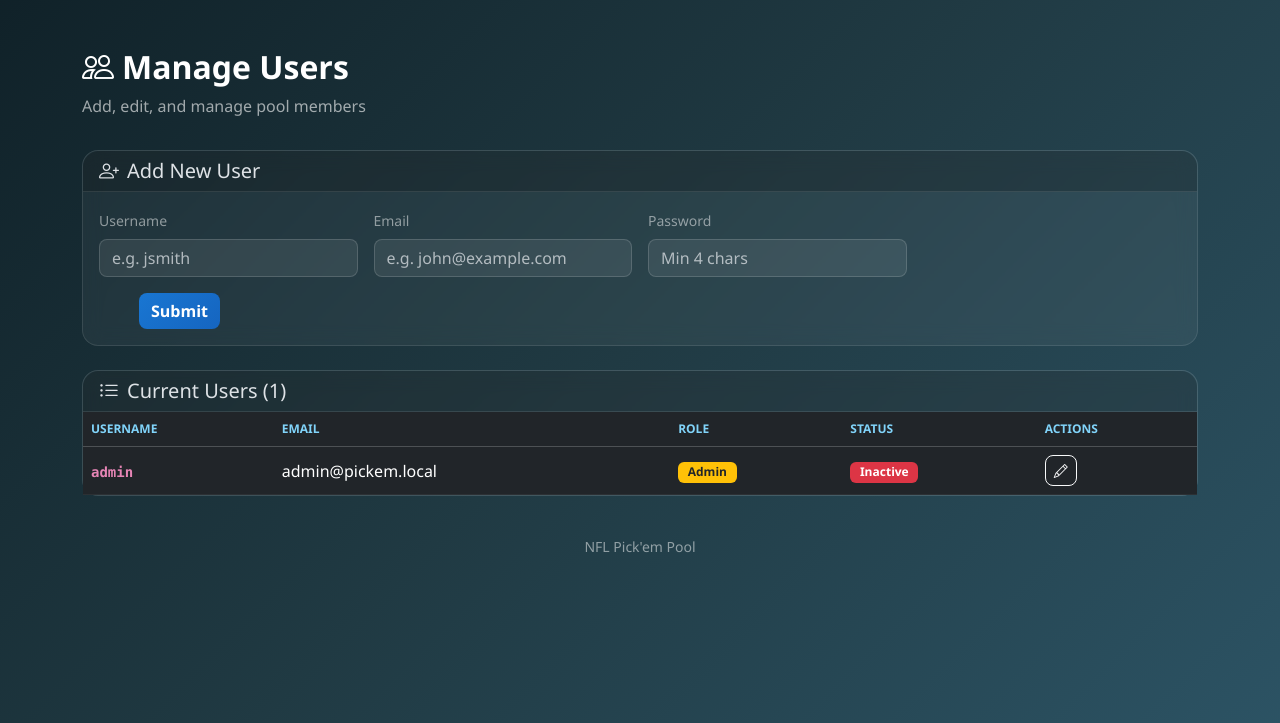
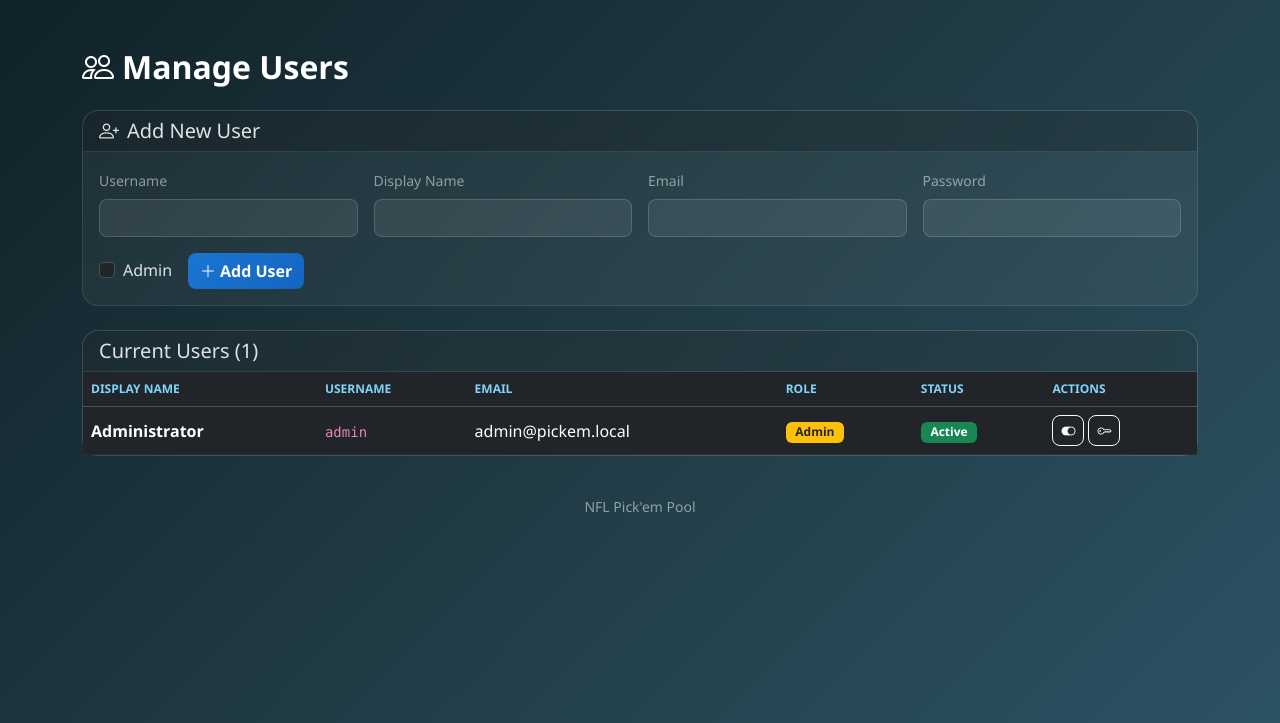
Before and after one commit to rajivmordani/pickem, a Flask app: template app/templates/admin/users.html in a window 1280 px wide. Shown: the part 63-786 px from the top of the page. Run offline with Flask 3, Linux system fonts and the light colour scheme; the template is opened without the code that fills it: values that come from a table or form of the project are taken from there, others are empty; tables that the repository leaves empty hold one stand-in row (values such as "Sample post"); form fields are guessed from the names that the template uses.

Commit message:
Fix all admin templates
Co-authored-by: Cursor <cursoragent@cursor.com>

```diff
--- a/app/templates/admin/users.html
+++ b/app/templates/admin/users.html
@@ -3,70 +3,48 @@
 {% block content %}
 <div class="page-header">
     <h1><i class="bi bi-people me-2"></i>Manage Users</h1>
-    <p>Add, edit, and manage pool members</p>
 </div>
-
 <div class="card mb-4">
     <div class="card-header"><h5 class="mb-0"><i class="bi bi-person-plus me-2"></i>Add New User</h5></div>
     <div class="card-body">
         <form method="POST" action="{{ url_for('admin.add_user') }}">
-            {{ form.hidden_tag() }}
             <div class="row g-3">
-                <div class="col-md-3">
-                    <label class="form-label small text-white-50">Username</label>
-                    {{ form.username(class="form-control", placeholder="e.g. jsmith") }}
-                </div>
-                <div class="col-md-3">
-                    <label class="form-label small text-white-50">Email</label>
-                    {{ form.email(class="form-control", placeholder="e.g. john@example.com") }}
-                </div>
-                <div class="col-md-3">
-                    <label class="form-label small text-white-50">Password</label>
-                    {{ form.password(class="form-control", placeholder="Min 4 chars") }}
-                </div>
+                <div class="col-md-3"><label class="form-label small text-white-50">Username</label><input type="text" class="form-control" name="username" required></div>
+                <div class="col-md-3"><label class="form-label small text-white-50">Display Name</label><input type="text" class="form-control" name="display_name" required></div>
+                <div class="col-md-3"><label class="form-label small text-white-50">Email</label><input type="email" class="form-control" name="email" required></div>
+                <div class="col-md-3"><label class="form-label small text-white-50">Password</label><input type="password" class="form-control" name="password" required minlength="4"></div>
             </div>
             <div class="mt-3 d-flex align-items-center gap-3">
-                <div class="form-check">
-                    {{ form.is_admin(class="form-check-input") }}
-                    {{ form.is_admin.label(class="form-check-label") }}
-                </div>
-                {{ form.submit(class="btn btn-primary") }}
+                <div class="form-check"><input type="checkbox" class="form-check-input" name="is_admin" id="isAdmin"><label class="form-check-label" for="isAdmin">Admin</label></div>
+                <button type="submit" class="btn btn-primary"><i class="bi bi-plus-lg me-1"></i>Add User</button>
             </div>
         </form>
     </div>
 </div>
-
 <div class="card">
-    <div class="card-header"><h5 class="mb-0"><i class="bi bi-list-ul me-2"></i>Current Users ({{ users|length }})</h5></div>
-    <div class="card-body p-0">
-        <div class="table-responsive">
-            <table class="table table-hover mb-0">
-                <thead>
-                    <tr><th>Username</th><th>Email</th><th>Role</th><th>Status</th><th>Actions</th></tr>
-                </thead>
-                <tbody>
-                    {% for user in users %}
-                    <tr>
-                        <td class="fw-bold"><code>{{ user.username }}</code></td>
-                        <td>{{ user.email }}</td>
-                        <td>
-                            {% if user.is_admin %}<span class="badge bg-warning text-dark">Admin</span>
-                            {% else %}<span class="badge bg-secondary">Player</span>{% endif %}
-                        </td>
-                        <td>
-                            {% if user.is_active_user %}<span class="badge bg-success">Active</span>
-                            {% else %}<span class="badge bg-danger">Inactive</span>{% endif %}
-                        </td>
-                        <td>
-                            <a href="{{ url_for('admin.edit_user', user_id=user.id) }}" class="btn btn-sm btn-outline-light" title="Edit user">
-                                <i class="bi bi-pencil"></i>
-                            </a>
-                        </td>
-                    </tr>
-                    {% endfor %}
-                </tbody>
-            </table>
-        </div>
-    </div>
+    <div class="card-header"><h5 class="mb-0">Current Users ({{ users|length }})</h5></div>
+    <div class="card-body p-0"><div class="table-responsive"><table class="table table-hover mb-0">
+        <thead><tr><th>Display Name</th><th>Username</th><th>Email</th><th>Role</th><th>Status</th><th>Actions</th></tr></thead>
+        <tbody>
+        {% for user in users %}<tr>
+            <td class="fw-bold">{{ user.display_name }}</td>
+            <td><code>{{ user.username }}</code></td>
+            <td>{{ user.email }}</td>
+            <td>{% if user.is_admin %}<span class="badge bg-warning text-dark">Admin</span>{% else %}<span class="badge bg-secondary">Player</span>{% endif %}</td>
+            <td>{% if user.is_active_player %}<span class="badge bg-success">Active</span>{% else %}<span class="badge bg-danger">Inactive</span>{% endif %}</td>
+            <td><div class="d-flex gap-1">
+                <form method="POST" action="{{ url_for('admin.toggle_user_active', user_id=user.id) }}"><button type="submit" class="btn btn-sm btn-outline-light"><i class="bi bi-toggle-{{ 'on' if user.is_active_player else 'off' }}"></i></button></form>
+                <button type="button" class="btn btn-sm btn-outline-light" data-bs-toggle="modal" data-bs-target="#resetPw{{ user.id }}"><i class="bi bi-key"></i></button>
+            </div>
+            <div class="modal fade" id="resetPw{{ user.id }}" tabindex="-1"><div class="modal-dialog modal-sm"><div class="modal-content">
+                <div class="modal-header border-0"><h6 class="modal-title">Reset Password: {{ user.display_name }}</h6><button type="button" class="btn-close btn-close-white" data-bs-dismiss="modal"></button></div>
+                <form method="POST" action="{{ url_for('admin.reset_password', user_id=user.id) }}">
+                    <div class="modal-body"><input type="password" class="form-control" name="new_password" placeholder="New password" required minlength="4"></div>
+                    <div class="modal-footer border-0"><button type="submit" class="btn btn-primary btn-sm">Reset</button></div>
+                </form>
+            </div></div></div></td>
+        </tr>{% endfor %}
+        </tbody>
+    </table></div></div>
 </div>
 {% endblock %}
```
Also changed, not shown: app/templates/admin/games.html (deleted, +0 -40 lines), app/templates/admin/manage_week.html (added, +33 -0 lines), app/templates/admin/scores.html (deleted, +0 -32 lines), app/templates/admin/seasons.html (added, +35 -0 lines).
